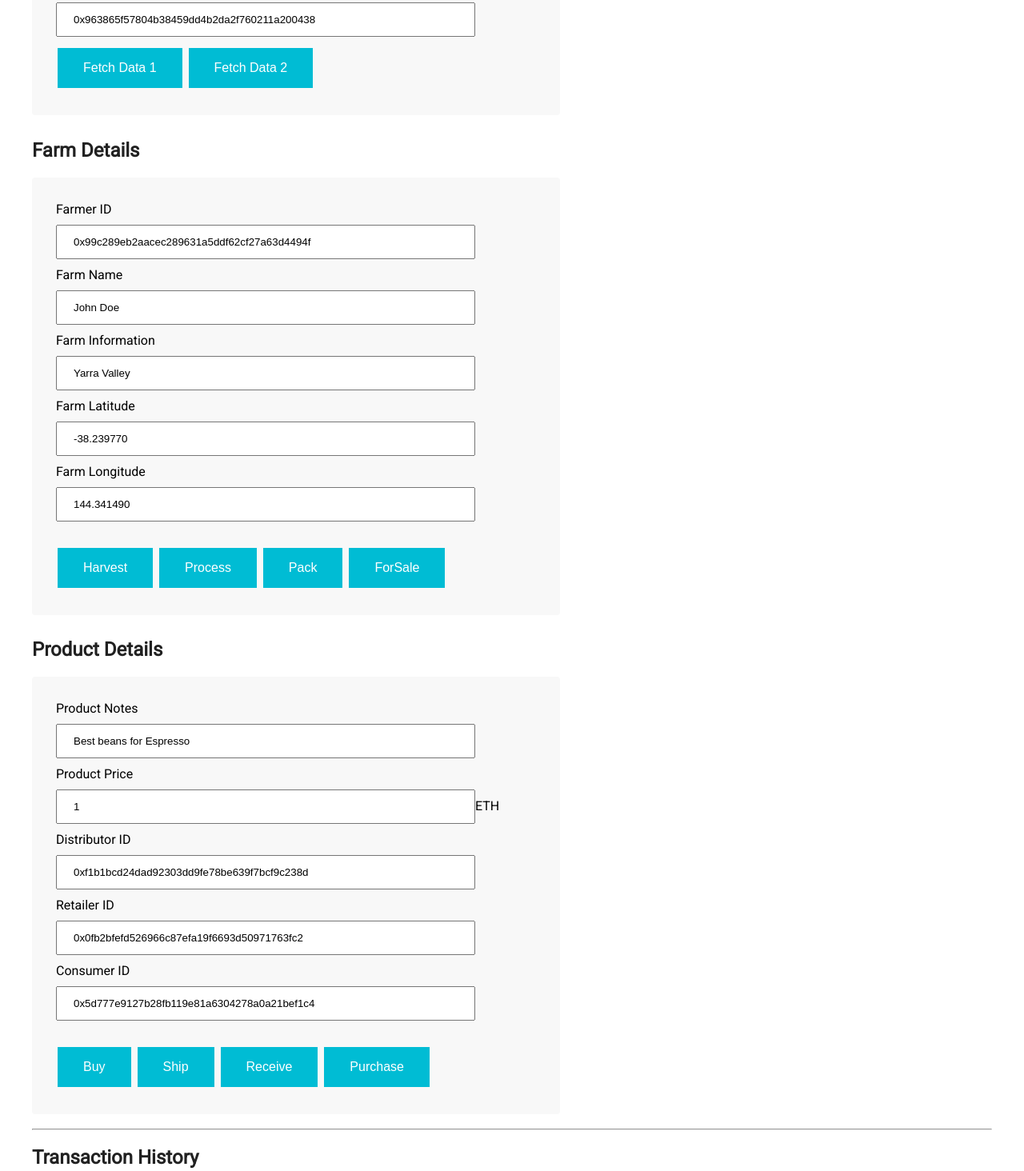
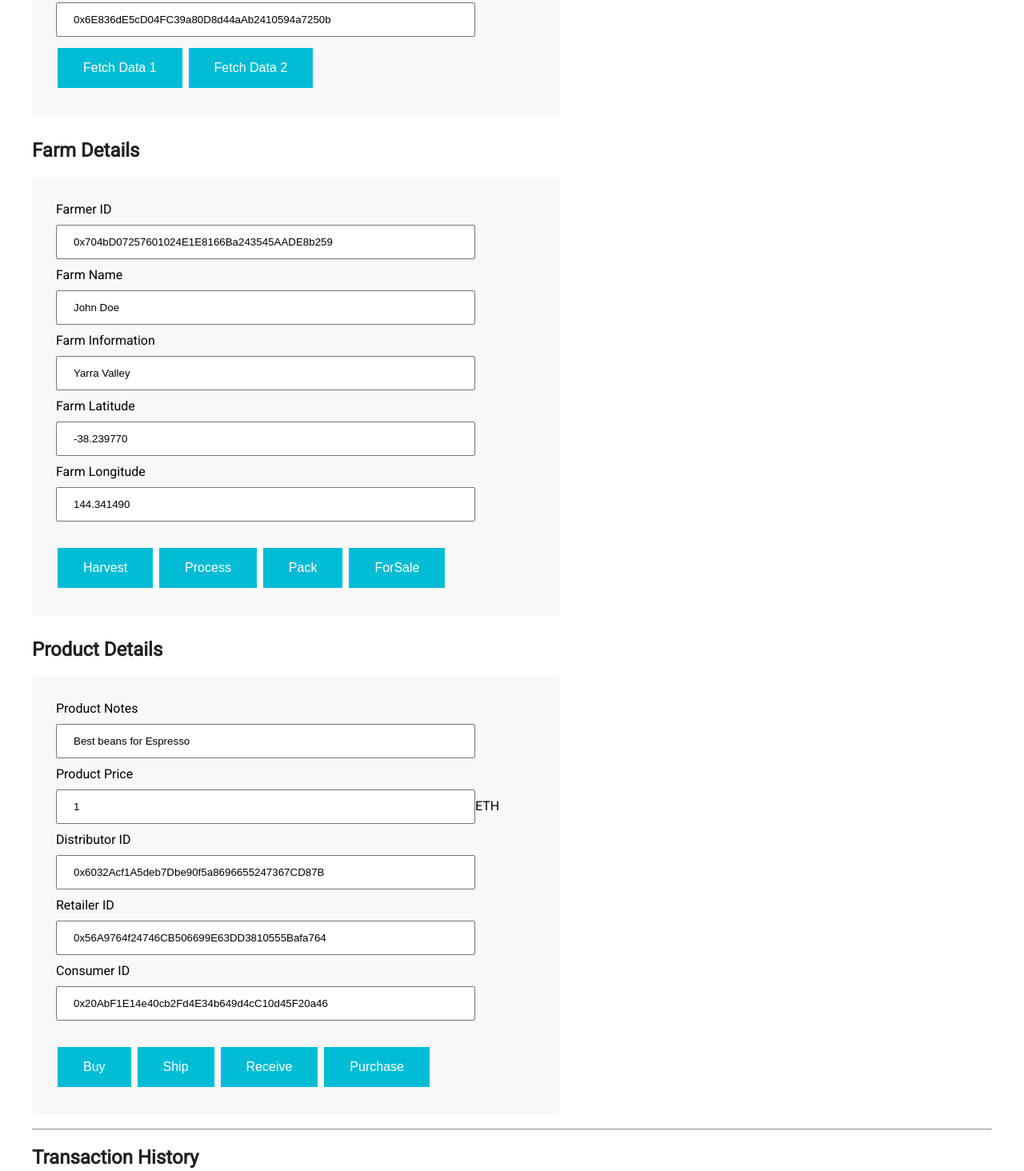
Before and after one commit to MFnetNFT/7-Project6b, a website: page index.html in a window 1280 px wide. Shown: the part 446-1910 px from the top of the page at 80% size. Drawn offline with nearby package versions, Linux system fonts and the light colour scheme; a script that the page names is missing.

Commit message:
20230404-15:02

```diff
--- a/index.html
+++ b/index.html
@@ -27,7 +27,7 @@
             <input type="number" id="upc" name="upc" value=1><br>
             Current Owner ID
             <br>
-            <input type="text" id="ownerID" name="ownerID" value="0x963865f57804b38459dd4b2da2f760211a200438" size="50"><br>
+            <input type="text" id="ownerID" name="ownerID" value="0x6E836dE5cD04FC39a80D8d44aAb2410594a7250b" size="50"><br>
             <div class=button-div>
                 <button class="btn-fetchOne" id="button" type="button" data-id="9">Fetch Data 1</button>
                 <button class="btn-fetchTwo" id="button" type="button" data-id="10">Fetch Data 2</button>
@@ -38,7 +38,7 @@
         <div class="form-group">
             Farmer ID
             <br>
-            <input type="text" id="originFarmerID" name="originFarmerID" value="0x99c289eb2aacec289631a5ddf62cf27a63d4494f"
+            <input type="text" id="originFarmerID" name="originFarmerID" value="0x704bD07257601024E1E8166Ba243545AADE8b259"
                 size="50"><br>
             Farm Name
             <br>
@@ -69,16 +69,16 @@
             <input type="number" id="productPrice" name="productPrice" value=1>ETH<br>
             Distributor ID
             <br>
-            <input type="text" id="distributorID" name="distributorID" value="0xf1b1bcd24dad92303dd9fe78be639f7bcf9c238d"
+            <input type="text" id="distributorID" name="distributorID" value="0x6032Acf1A5deb7Dbe90f5a8696655247367CD87B"
                 size="50">
             <br>
             Retailer ID
             <br>
-            <input type="text" id="retailerID" name="retailerID" value="0x0fb2bfefd526966c87efa19f6693d50971763fc2"
+            <input type="text" id="retailerID" name="retailerID" value="0x56A9764f24746CB506699E63DD3810555Bafa764"
                 size="50"><br>
             Consumer ID
             <br>
-            <input type="text" id="consumerID" name="consumerID" value="0x5d777e9127b28fb119e81a6304278a0a21bef1c4"
+            <input type="text" id="consumerID" name="consumerID" value="0x20AbF1E14e40cb2Fd4E34b649d4cC10d45F20a46"
                 size="50"><br>
             <br>
             <button class="btn-buy" id="button" type="button" data-id="5">Buy</button>
--- a/src/js/app.js
+++ b/src/js/app.js
@@ -62,7 +62,8 @@ App = {
             App.web3Provider = window.ethereum;
             try {
                 // Request account access
-                await window.ethereum.enable();
+                // ??? await window.ethereum.enable();
+                await window.ethereum.request({ method: 'eth_requestAccounts' });
             } catch (error) {
                 // User denied account access...
                 console.error("User denied account access")
```
